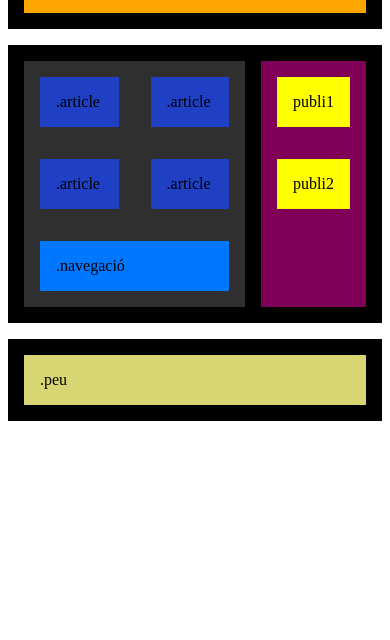
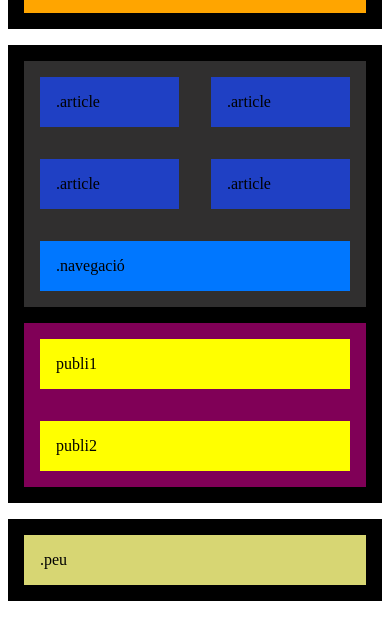
Before and after one commit to paulare17/Sprint1.1, a plain HTML site: page index.html in a window 390 px wide. Shown: the part 178-818 px from the top of the page. Drawn offline with Linux system fonts and the light colour scheme.

Commit message:
Exercici 2

```diff
--- a/styles.css
+++ b/styles.css
@@ -148,3 +148,22 @@ footer {
     padding: 1rem;
 
 }
+
+
+/* per a tablets*/
+
+@media (max-width: 768px) {
+
+    main {
+        display: flex;
+    }
+    .contenedor-nav {
+        margin-right: 0;
+    }
+    .articles {
+        margin-right: 0;
+    }
+    .publi {
+        margin-top: 1rem;
+    }
+}
```
